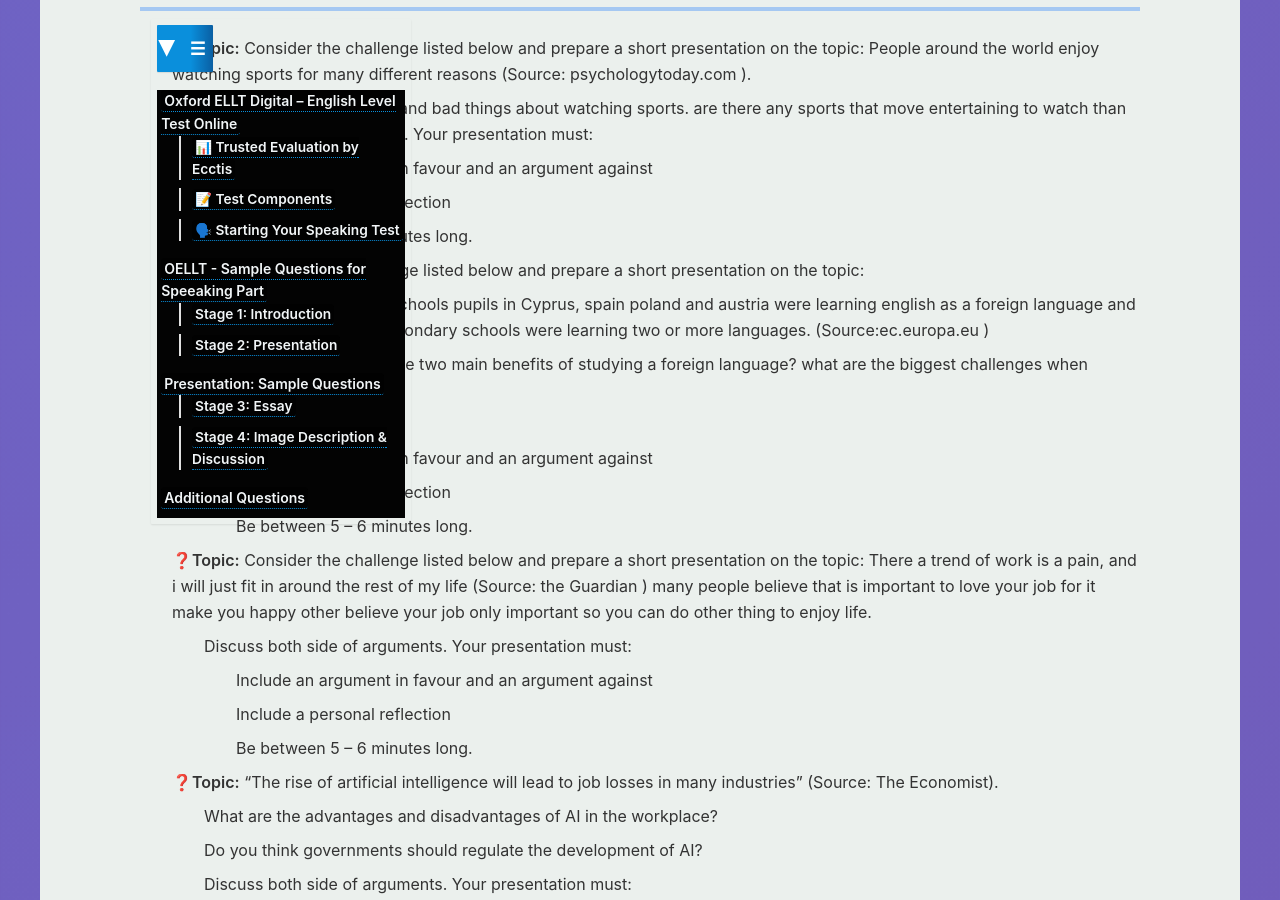
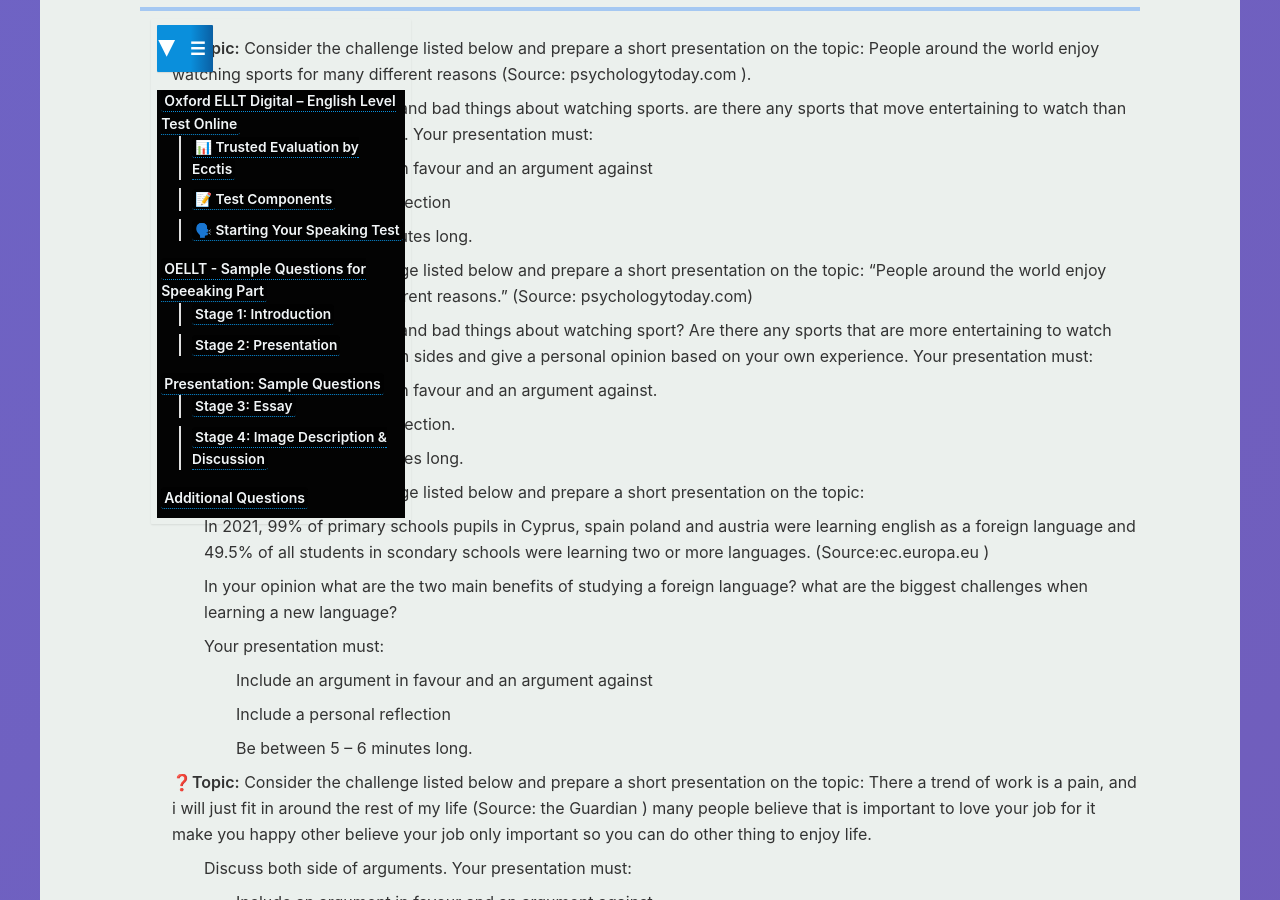
Before and after one commit to eenfee/eenfee.github.io, a Jekyll site: the page built from _blogs/study-abroad/_ept/2025-06-25-oellt.md, in a window 1280 px wide and 900 px high, scrolled down 11198 px. Built offline with Jekyll 4.4.1, drawn with Linux system fonts in a browser that asks for light colours; nearby versions of some CDN libraries; some web fonts are replaced; some of the changed text lies outside the part shown.

Commit message:
update on oellt questions

```diff
--- a/_blogs/study-abroad/_ept/2025-06-25-oellt.md
+++ b/_blogs/study-abroad/_ept/2025-06-25-oellt.md
@@ -366,6 +366,13 @@ Follow these steps consistently to strengthen your speaking performance:
     - Include a personal reflection
     - Be between 5 – 6 minutes long.
 
+
+- ❓**Topic:** Consider the challenge listed below and prepare a short presentation on the topic: “People around the world enjoy watching sports for many different reasons.” (Source: psychologytoday.com)
+  - What are the good things and bad things about watching sport? Are there any sports that are more entertaining to watch than others? Consider both sides and give a personal opinion based on your own experience. Your presentation must:
+    - Include an argument in favour and an argument against.
+    - Include a personal reflection.
+    - Be between 3–5 minutes long.
+
 - ❓**Topic:** Consider the challenge listed below and prepare a short presentation on the topic:
   - In 2021, 99% of primary schools pupils in Cyprus, spain poland and austria were learning english as a foreign language and 49.5% of all students in scondary schools were learning two or more languages. (Source:ec.europa.eu )
   - In your opinion what are the two main benefits of studying a foreign language? what are the biggest challenges when learning a new language?
@@ -638,6 +645,8 @@ The image captures a sweet moment between a young girl and a small gray rabbit.
 💬 _Her long blonde hair and striking blue eyes give her a gentle and innocent look, which enhances the warmth and tenderness of the scene._
 
 
+📖 Some additional Oxford ELLT Speaking Questions **[Oxford ELLT Speaking Questions](https://oxfordellt.com/wp-content/uploads/2023/05/OXFORD-ELLT-Speaking-Stage-4.docx.pdf){:target="_blank" rel="noopener noreferrer"}** for Practice.
+
 ---
 
 
```
